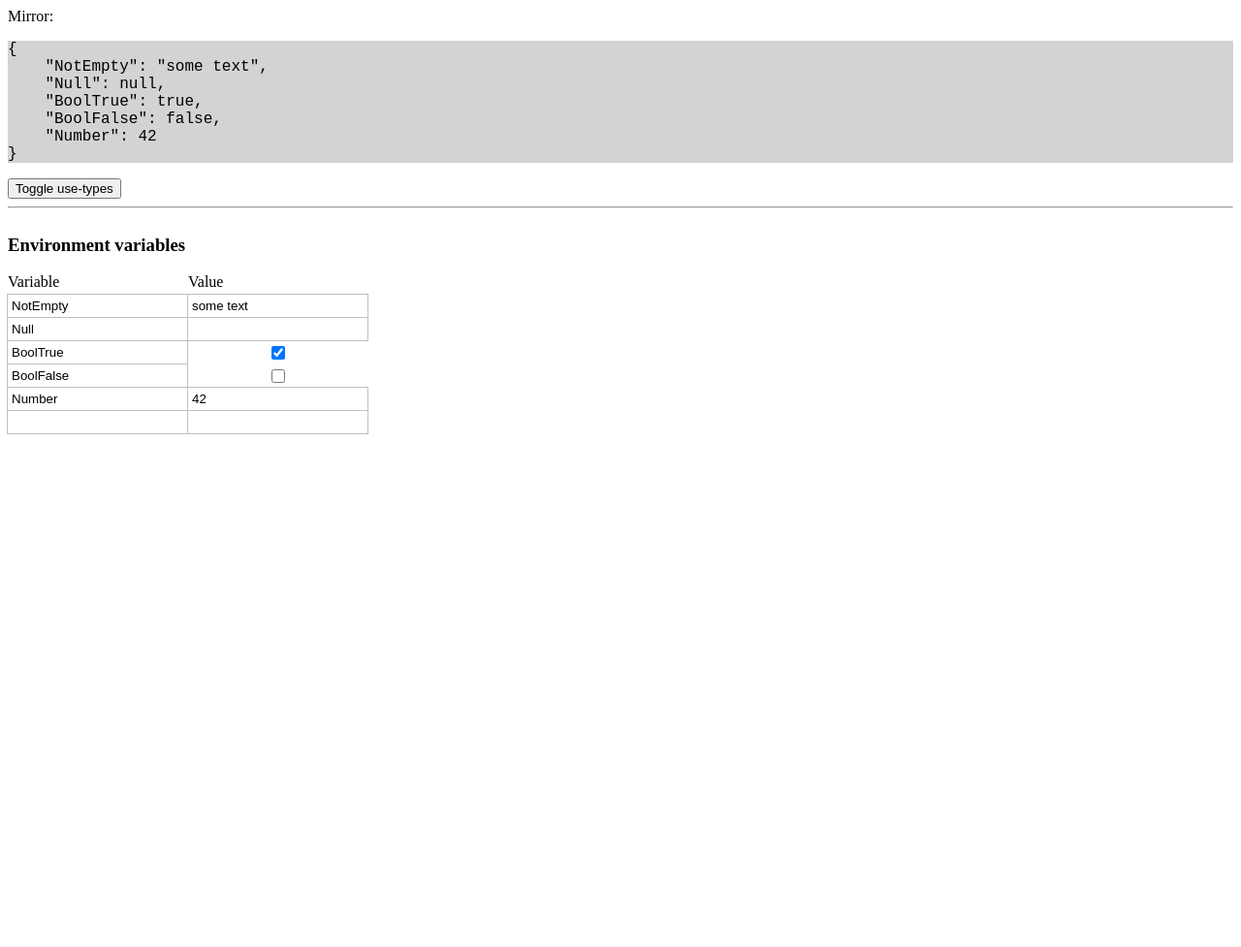
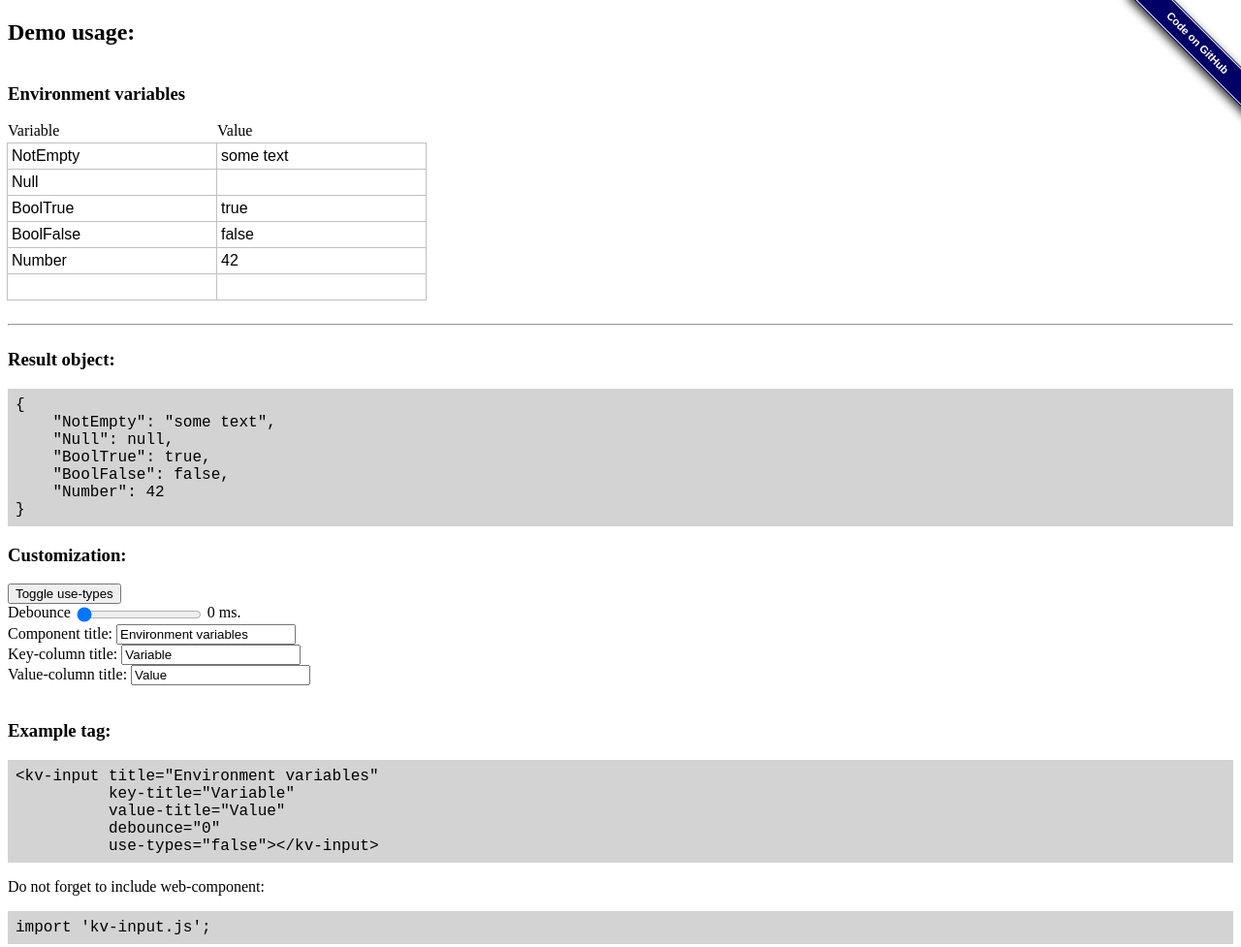
Before and after one commit to Liksu/kv-input, a website with bundled scripts: page index.html in a window 1280 px wide. Shown: the whole page at 97% size. Before the commit the page ends 800 px from the top, so only its background shows below. Built offline with nearby package versions, Linux system fonts and the light colour scheme.

Commit message:
Add examples, demo and some docs

```diff
--- a/example.js
+++ b/example.js
@@ -1,18 +1,50 @@
 import './kv-input.js';
 
+// get KVInput instance
 const kvInput = document.querySelector('kv-input');
-window.kvInput = kvInput;
 
-const mirror = document.getElementById('mirror');
-kvInput.onchange = updateDump;
+// collect elements from page
+
+const elements = window.elements = {};
+document.querySelectorAll('[id]').forEach(element => {
+    elements[element.id] = element;
+});
+
+const debounceSpan = elements.debounce.nextElementSibling;
+
+// some callbacks for demo page
+
+window.updateDebounce = function(input) {
+    debounceSpan.innerHTML = input.value;
+    elements.debounceValue.innerText = input.value;
+    kvInput.setAttribute('debounce', input.value);
+};
+window.updateDebounce(elements.debounce);
+
+window.toggleTypes = function() {
+    kvInput.setAttribute('use-types', String(!kvInput._useTypes));
+    elements.useTypesValue.innerText = String(kvInput._useTypes);
+};
+window.toggleTypes();
+
+// add listeners for titles change and init them
+
+[elements.titleInput, elements.keyTitleInput, elements.valueTitleInput].forEach(input => {
+    input.addEventListener('change', () => {
+        kvInput.setAttribute(input.alt, input.value);
+        elements[input.placeholder].innerText = input.value;
+    });
+
+    kvInput.setAttribute(input.alt, input.value);
+    elements[input.placeholder].innerText = input.value;
+});
+
+
+// subscribe to changes from kv-input
 
 function updateDump(newData) {
-    mirror.innerHTML = JSON.stringify(newData, null, 4);
+    elements.mirror.innerHTML = JSON.stringify(newData, null, 4);
     console.log('data changed to', newData);
 }
-
+kvInput.onchange = updateDump;
 updateDump(kvInput.kv);
-
-window.toggleTypes = function() {
-    kvInput.setAttribute('use-types', String(!kvInput._useTypes))
-};
--- a/index.html
+++ b/index.html
@@ -10,26 +10,146 @@
         }
 
         @media (max-width: 986px) {
-            .column {width: 100%}
-            body {font-size: 3rem}
+            body {font-size: 2em}
+            button {font-size: 2rem}
         }
 
         pre {
             background-color: lightgray;
+            padding: 0.5em;
+        }
+
+        pre input {
+            border: 0;
+            line-height: 1rem;
+        }
+
+        hr {
+            margin: 1.5em 0;
+        }
+    </style>
+    <!-- github link styles -->
+    <style>
+        #forkongithub a {
+            background: #006;
+            color: #fff;
+            text-decoration: none;
+            font-family: arial, sans-serif;
+            text-align: center;
+            font-weight: bold;
+            padding: 5px 40px;
+            font-size: 2rem;
+            line-height: 3rem;
+            position: relative;
+            transition: 0.5s;
+        }
+
+        #forkongithub a:hover {
+            background: #11c;
+            color: #fff;
+        }
+
+        #forkongithub a::before, #forkongithub a::after {
+            content: "";
+            width: 100%;
+            display: block;
+            position: absolute;
+            top: 1px;
+            left: 0;
+            height: 1px;
+            background: #fff;
+        }
+
+        #forkongithub a::after {
+            bottom: 1px;
+            top: auto;
+        }
+
+        #forkongithub {
+            position: absolute;
+            display: block;
+            top: 0;
+            right: 0;
+            width: 170px;
+            overflow: hidden;
+            height: 170px;
+            z-index: 9999;
+        }
+
+        #forkongithub a {
+            width: 100px;
+            position: absolute;
+            top: 30px;
+            right: -45px;
+            transform: rotate(45deg);
+            -webkit-transform: rotate(45deg);
+            -ms-transform: rotate(45deg);
+            -moz-transform: rotate(45deg);
+            -o-transform: rotate(45deg);
+            box-shadow: 4px 4px 10px rgba(0, 0, 0, 0.8);
+        }
+
+        @media screen and (min-width: 800px) {
+            #forkongithub {
+                top: 0;
+                right: 0;
+                width: 170px;
+                height: 170px;
+            }
+
+            #forkongithub a {
+                font-size: 0.7rem;
+                line-height: 1.2rem;
+                width: 100px;
+                top: 30px;
+                right: -45px;
+                box-shadow: 4px 4px 10px rgba(0, 0, 0, 0.8);
+            }
         }
     </style>
 </head>
 <body>
-    Mirror:
-    <pre id="mirror"></pre>
+    <!-- github link code -->
+    <span id="forkongithub">
+        <a href="https://github.com/Liksu/kv-input">Code on GitHub</a>
+    </span>
 
-    <button onclick="toggleTypes()">Toggle use-types</button>
+    <!-- demo code -->
+
+    <h2>Demo usage:</h2>
+
+    <div class="column">
+        <kv-input>{"NotEmpty":"some text","Null":null,"BoolTrue":true,"BoolFalse":false,"Number":42}</kv-input>
+    </div>
 
     <hr>
 
-    <div class="column">
-        <kv-input title="Environment variables" key-title="Variable" value-title="Value">{"NotEmpty":"some text","Null":null,"BoolTrue":true,"BoolFalse":false,"Number":42}</kv-input>
-    </div>
+    <h3>Result object:</h3>
+    <pre id="mirror"></pre>
+
+    <h3>Customization:</h3>
+    <button onclick="toggleTypes()">Toggle use-types</button>
+    <br>
+    <label>Debounce
+        <input id="debounce" type="range" min="0" max="500" step="50" style="vertical-align: middle" onchange="updateDebounce(this)" value="0">
+        <span>0</span>
+        ms.
+    </label><br>
+    <label>Component title: <input alt="title" id="titleInput" placeholder="titleValue" value="Environment variables"></label><br>
+    <label>Key-column title: <input alt="key-title" id="keyTitleInput" placeholder="keyTitleValue" value="Variable"></label><br>
+    <label>Value-column title: <input alt="value-title" id="valueTitleInput" placeholder="valueTitleValue" value="Value"></label><br>
+
+    <br>
+    <h3>Example tag:</h3>
+    <pre id="tag">
+&lt;kv-input title="<span id="titleValue"></span>"
+          key-title="<span id="keyTitleValue"></span>"
+          value-title="<span id="valueTitleValue"></span>"
+          debounce="<span id="debounceValue">0</span>"
+          use-types="<span id="useTypesValue">true</span>">&lt;/kv-input></pre>
+
+    Do not forget to include web-component:
+    <pre>import 'kv-input.js';</pre>
 
     <script src="example.js" defer type="module"></script>
 </body>
--- a/kv-input.js
+++ b/kv-input.js
@@ -6,6 +6,7 @@ const template = `
         }
 
         input {
+            font-size: inherit;
             display: inline-block;
             border: 1px solid silver;
         }
@@ -100,7 +101,6 @@ class KVInput extends HTMLElement {
         this.initRender();
         Object.entries(obj).forEach(pair => this.createPair(...pair));
         this.createPair('', '', 'last'); // add new pair line
-        console.log('reset to', Object.assign({}, this._model));
     }
 
     getOrder(pairIndex = null) {
@@ -203,7 +203,6 @@ class KVInput extends HTMLElement {
     }
 
     createPair(key, value, isLast = false, index = this._index++) {
-        console.log('createPair', {key, value, isLast, index});
         const link = this._model[index] = { index, isLast };
 
         Object.assign(link, {
@@ -234,7 +233,6 @@ class KVInput extends HTMLElement {
         const inputValue = input.type === 'checkbox' ? input.checked : input.value;
         if (inputLink.content === inputValue) return;
 
-        console.log(`update on ${event.type} event, model[${pairIndex}].${input.name} =`, inputValue || null);
         inputLink.content = inputValue;
 
         if (!pairLink.key.content && !pairLink.value.content) {
@@ -256,7 +254,6 @@ class KVInput extends HTMLElement {
     }
 
     removePair(pairIndex) {
-        console.log('remove', pairIndex);
         const link = this._model[pairIndex];
         if (!link) return;
         if (link.isLast) return;
@@ -267,8 +264,6 @@ class KVInput extends HTMLElement {
 
         const last = this._model[this._lastIndex];
         if (last) last.key.input.focus();
-
-        console.log('model after remove', Object.assign({}, this._model));
     }
 
     initRender() {
@@ -308,7 +303,6 @@ class KVInput extends HTMLElement {
     }
 
     attributeChangedCallback(attrName, oldVal, newVal) {
-        console.log('attributeChangedCallback', {attrName, oldVal, newVal});
         switch (attrName) {
             case 'debounce':
                 this._debounce = isNaN(parseInt(newVal)) ? 0 : parseInt(newVal);
--- a/package.json
+++ b/package.json
@@ -1,6 +1,6 @@
 {
   "name": "kv-input",
-  "version": "1.0.0",
+  "version": "1.1.0",
   "description": "Simple key-value editor web-component",
   "main": "kv-input.js",
   "scripts": {
@@ -20,5 +20,5 @@
   "bugs": {
     "url": "https://github.com/Liksu/kv-input/issues"
   },
-  "homepage": "https://github.com/Liksu/kv-input#readme"
+  "homepage": "https://liksu.github.io/kv-input/"
 }
```
Also changed, not shown: README.md, 1 other file.
